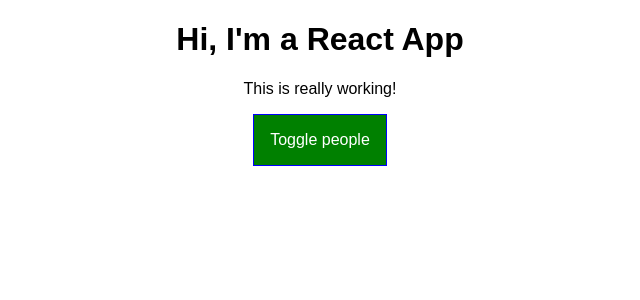
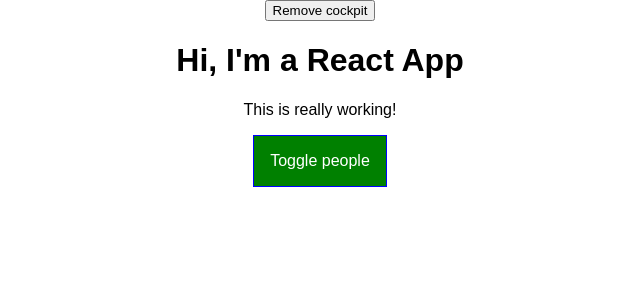
Before and after one commit to gech4me/react-complete-guide, a React app: page / in a window 1280 px wide. Shown: the top 300 px of the page, without its empty margins (320-960 px from the left). Built offline with nearby package versions, Linux system fonts and the light colour scheme.

Commit message:
cleanup using useEffect

```diff
--- a/src/components/Cockpit/Cockpit.js
+++ b/src/components/Cockpit/Cockpit.js
@@ -5,6 +5,14 @@ import classes from "./Cockpit.css";
 const cockpit = (props) => {
     useEffect(() => {
         console.log('Cockpit.js useEffect');
+
+        setTimeout(() => {
+            alert('Saved data to cloud!');
+        },1000);
+
+        return () => {
+            console.log('Cockpit.js cleanup work in useEffect');
+        }
     }, []);
 
     const assignedClasses = [];
--- a/src/containers/App.js
+++ b/src/containers/App.js
@@ -16,7 +16,8 @@ class App extends Component {
             {id: 'asdf11', name: 'Stephanie', age: 26}
         ],
         otherState: 'some other value',
-        showPeople: false
+        showPeople: false,
+        removeCockpit: true
     };
     static getDerivedStateFromProps(props, state) {
         console.log('App.js getDerivedStateFromProps', props);
@@ -69,11 +70,15 @@ class App extends Component {
 
         return (
             <div className={classes.App}>
-                <Cockpit
+                <button onClick={() => this.setState({removeCockpit: false})}>
+                    Remove cockpit
+                </button>
+                { this.state.removeCockpit && <Cockpit
                     people={this.state.people}
                     showPeople={this.state.showPeople}
                     clicked={this.togglePeopleHandler}
                 />
+                }
                 {people}
             </div>
         );
```
